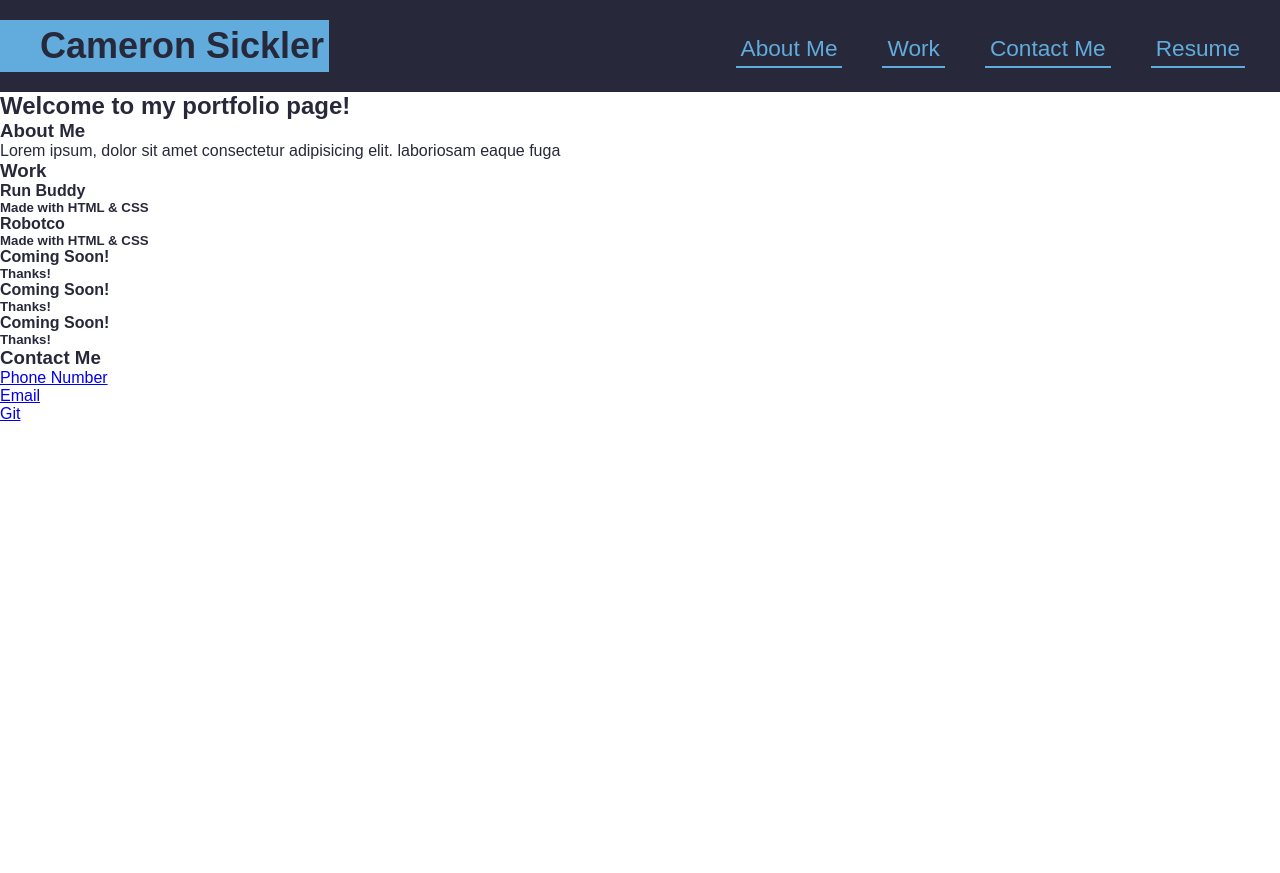
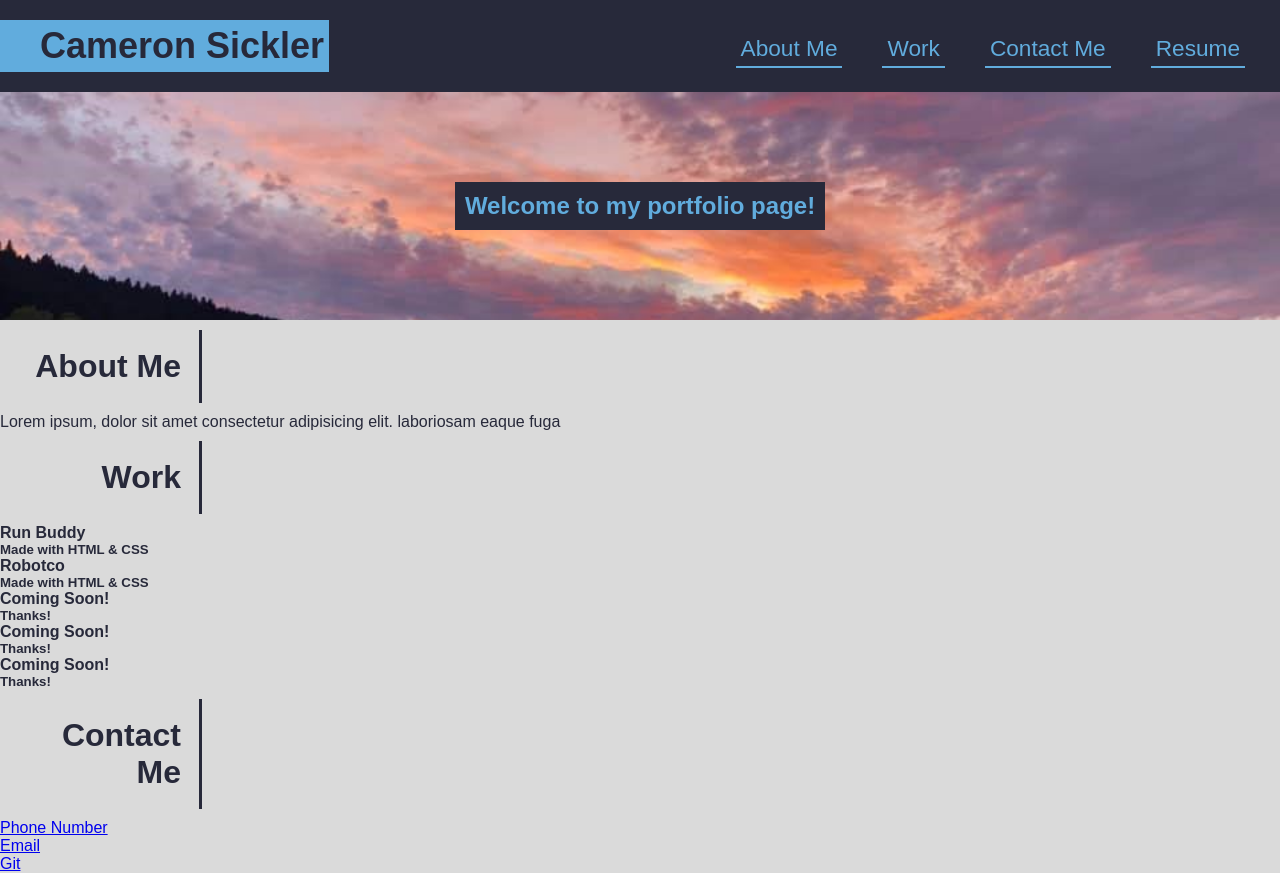
Before and after one commit to CameronSickler/professional-portfolio, a plain HTML site: page index.html in a window 1280 px wide. Before the commit the page ends 800 px from the top, so only its background shows below. Drawn offline with Linux system fonts and the light colour scheme.

Commit message:
style section titles

```diff
--- a/assets/css/style.css
+++ b/assets/css/style.css
@@ -1,7 +1,9 @@
 :root {
     --primary-color: rgb(97, 172, 221);
-    --secondary-color: green;
+    --secondary-color: rgb(226, 46, 46);
     --tertiary-color: rgb(39, 41, 58);
+
+    --background-color:rgb(218, 218, 218);
   }
 
 * {
@@ -13,6 +15,7 @@
   body {
       font-family: Arial, Helvetica, sans-serif;
       color: var(--tertiary-color);
+      background-color: var(--background-color);
   }
 
   /* apply styles to header */
@@ -97,3 +100,17 @@ header nav {
 
 
  /* end styles to hero */
+
+.section-title-container {
+    margin: 10px;
+    padding: 10px;
+    border-right: 3px solid var(--tertiary-color);
+    width: 15%;
+}
+
+.section-title-container h3 {
+    font-size: 32px;
+    color: var(--tertiary-color);
+    padding: 8px;
+    text-align: right;
+}
--- a/index.html
+++ b/index.html
@@ -48,12 +48,12 @@
 
     <!-- Hero section begins here-->
 
-    <section>
+    <section class="hero">
         <!--need to add css style here-->
 
         <!-- INSERT HERO IMG HERE OR CLASS IT AND URL IN CSS?-->
 
-        <div>
+        <div class="hero-quote">
             <h2>Welcome to my portfolio page!</h2>
         </div>
 
@@ -69,9 +69,8 @@
     <!-- About Me container start-->
 
     <section id="about-me">
-        <!--need class for all section styles here-->
 
-        <div>
+        <div class="section-title-container">
             <!-- need class for all of our link item containers here-->
 
             <h3>About Me</h3> <!-- need class for all of our h3 link item text here -->
@@ -99,7 +98,7 @@
     <section id="work">
         <!--need class for all section styles here-->
 
-        <div>
+        <div class="section-title-container">
             <!-- need class for all of our link item containers here-->
 
             <h3>Work</h3> <!-- need class for all of our h3 link item text here -->
@@ -214,7 +213,7 @@
     <section id="contact-me">
         <!--need class for all section styles here-->
 
-        <div>
+        <div class="section-title-container">
             <!-- need class for all of our link item containers here-->
 
             <h3>Contact Me</h3> <!-- need class for all of our h3 link item text here -->
```
